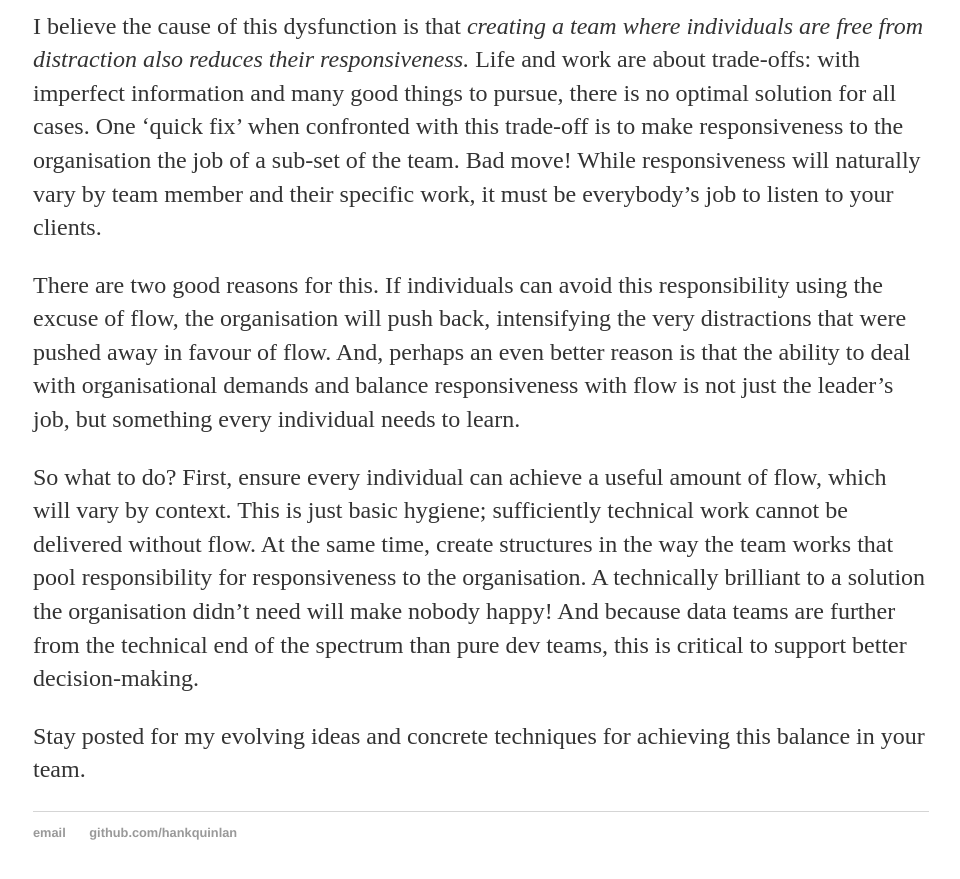
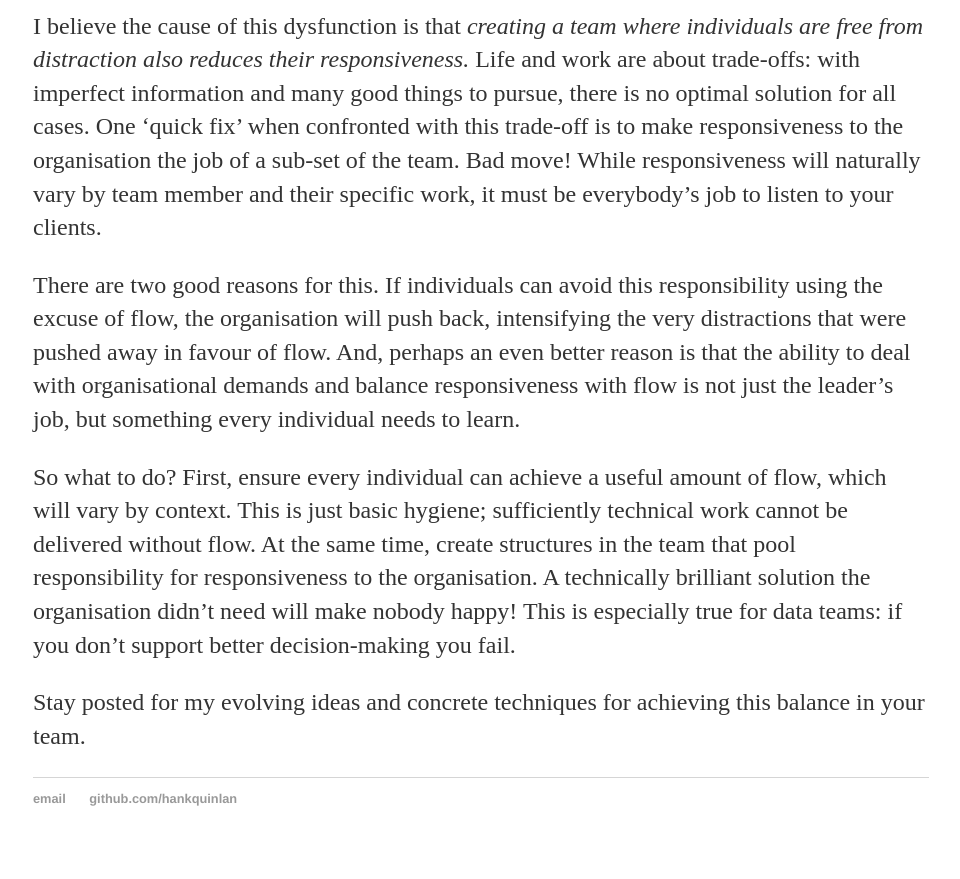
Before and after one commit to stickydata/stickydata.github.io, a Jekyll site: the page built from _posts/2016-09-09-balancing-flow-and-responsiveness-in-data-teams.md, in a window 1280 px wide and 900 px high, scrolled down 1361 px. Shown: the top 879 px of the window, without its empty margins (159-1119 px from the left). Built offline with Jekyll 4.4.1, drawn with Linux system fonts in a browser that asks for light colours.

Commit message:
Update 2016-09-09-balancing-flow-and-responsiveness-in-data-teams.md

```diff
--- a/_posts/2016-09-09-balancing-flow-and-responsiveness-in-data-teams.md
+++ b/_posts/2016-09-09-balancing-flow-and-responsiveness-in-data-teams.md
@@ -20,6 +20,6 @@ I believe the cause of this dysfunction is that *creating a team where individua
 
 There are two good reasons for this. If individuals can avoid this responsibility using the excuse of flow, the organisation will push back, intensifying the very distractions that were pushed away in favour of flow. And, perhaps an even better reason is that the ability to deal with organisational demands and balance responsiveness with flow is not just the leader's job, but something every individual needs to learn.
 
-So what to do? First, ensure every individual can achieve a useful amount of flow, which will vary by context. This is just basic hygiene; sufficiently technical work cannot be delivered without flow. At the same time, create structures in the way the team works that pool responsibility for responsiveness to the organisation. A technically brilliant to a solution the organisation didn't need will make nobody happy! And because data teams are further from the technical end of the spectrum than pure dev teams, this is critical to support better decision-making.
+So what to do? First, ensure every individual can achieve a useful amount of flow, which will vary by context. This is just basic hygiene; sufficiently technical work cannot be delivered without flow. At the same time, create structures in the team that pool responsibility for responsiveness to the organisation. A technically brilliant solution the organisation didn't need will make nobody happy! This is especially true for data teams: if you don't support better decision-making you fail.
 
 Stay posted for my evolving ideas and concrete techniques for achieving this balance in your team.
```
